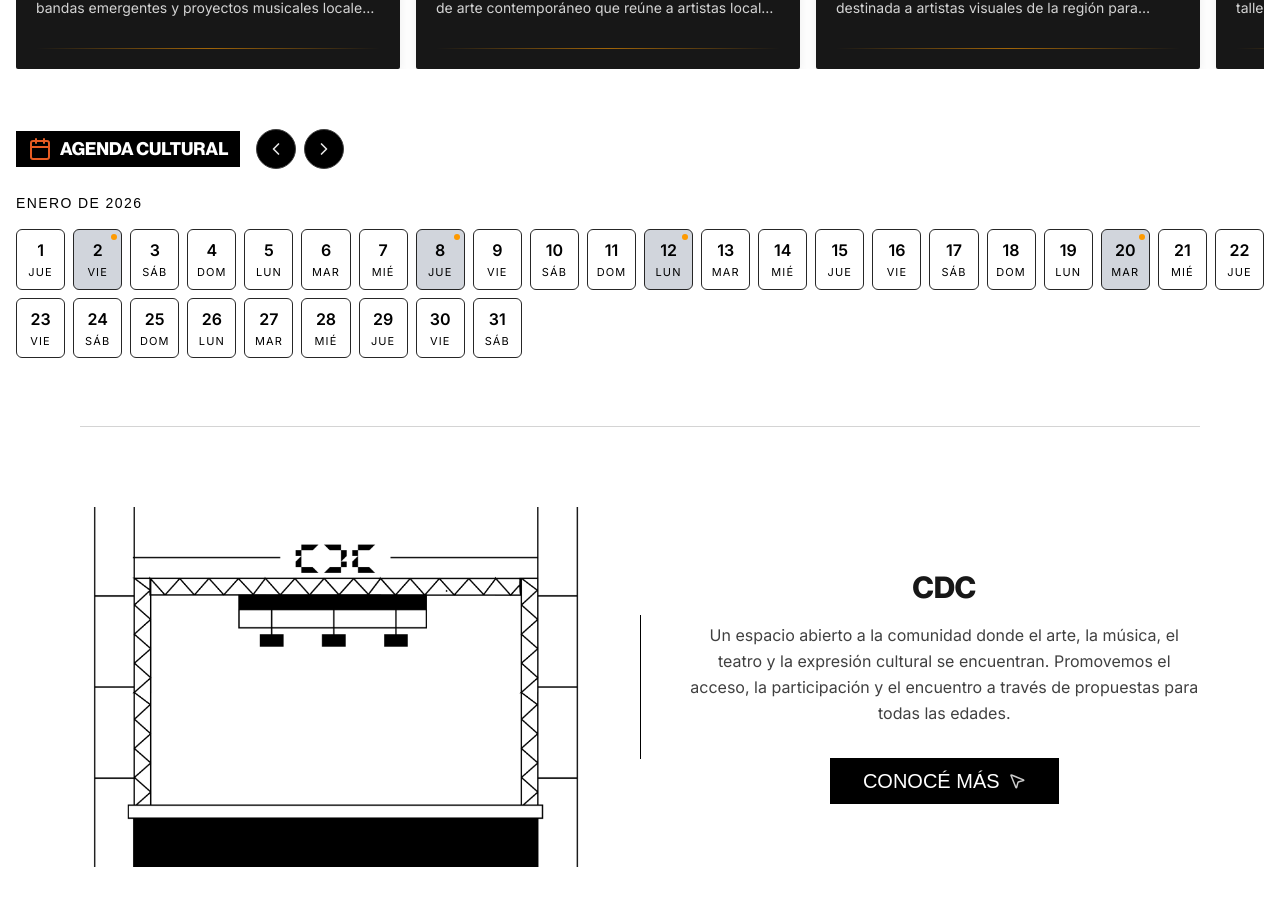
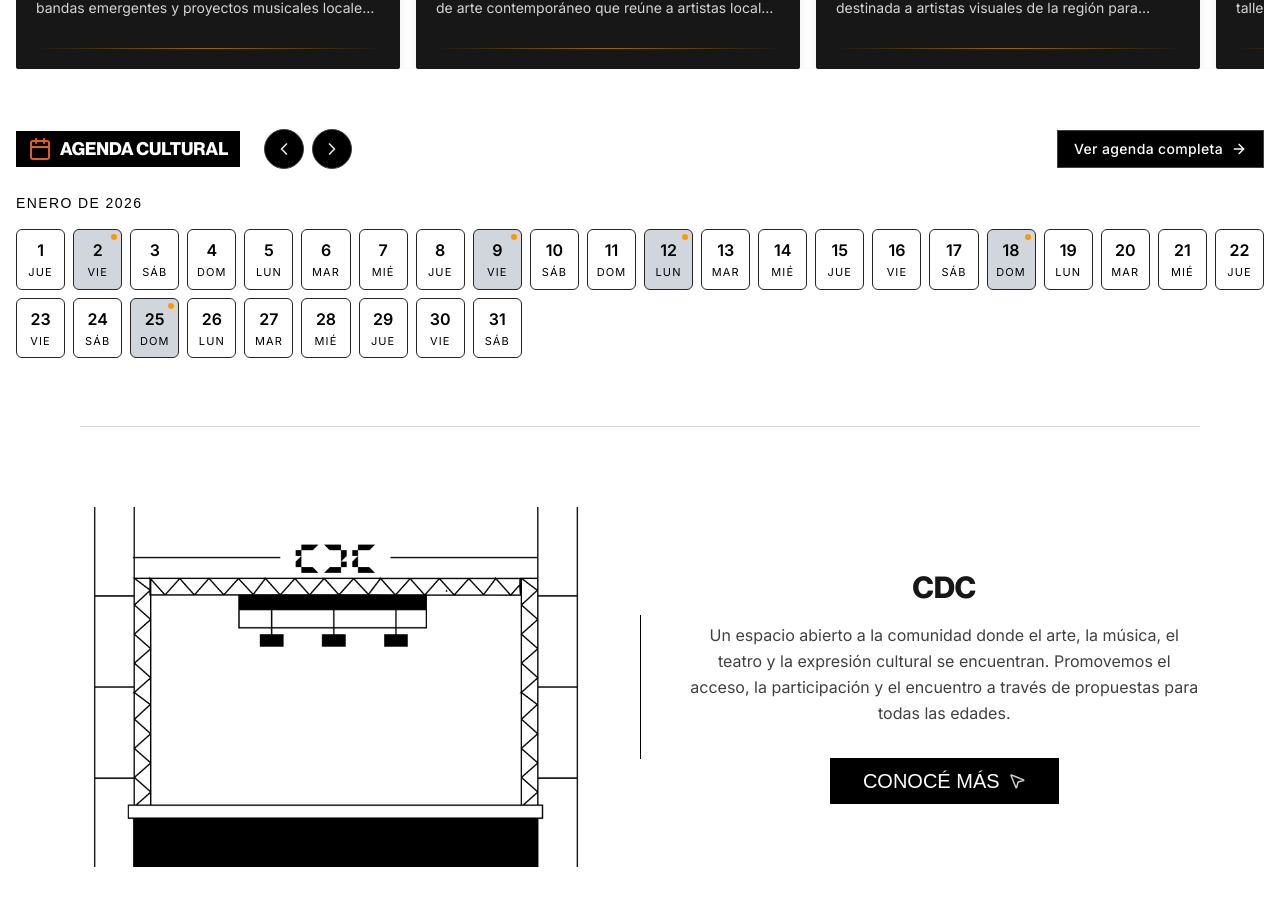
Before and after one commit to kevkarlion/casa-de-la-cultura, a Next.js app: page / in a window 1280 px wide. Shown: the part 1037-1942 px from the top of the page. Built offline with nearby package versions, Linux system fonts and the light colour scheme; a web font is replaced by a local one.

Commit message:
agenda rapida recibe datos y rounting ok, add button agenda completa

```diff
--- a/app/page.tsx
+++ b/app/page.tsx
@@ -5,6 +5,7 @@ import ActividadesYEspacios from "@/components/home/ActEsp/ActEsp";
 import Socio from "@/components/home/Socio/Socio";
 import Novedades from "@/components/home/Novedades/Novedades";
 import ContactoRapido from "@/components/home/ContactoRapido/ContactoRapido";
+
 
 import EventCarousel from "@/components/shared/eventos/EventosDestacados";
 
@@ -34,7 +35,7 @@ const Page = () => {
       {/* Los más destacados */}
       <EventCarousel items={destacados} />
 
-      <AgendaRapida items={agendaRapidaMock} />
+      <AgendaRapida items={eventosCompletMock} />
 
       <PresentacionCdc />
 
--- a/components/home/AgendaRapida/AgendaRapida.tsx
+++ b/components/home/AgendaRapida/AgendaRapida.tsx
@@ -1,7 +1,7 @@
 "use client";
 
 import { useMemo, useState, useRef, useEffect } from "react";
-import { ChevronLeft, ChevronRight, Calendar } from "lucide-react";
+import { ChevronLeft, ChevronRight, Calendar, ArrowRight } from "lucide-react";
 import Link from "next/link";
 
 interface AgendaItem {
@@ -117,7 +117,8 @@ export default function AgendaRapida({ items }: AgendaRapidaProps) {
     <section className="relative z-20 w-full py-12 bottom-30 lg:bottom-45">
       <div className="mx-auto max-w-7xl px-4">
         {/* HEADER */}
-        <div className="mb-6 flex items-center gap-4 ">
+        <div className="mb-6 flex flex-col sm:flex-row sm:items-center justify-between gap-4">
+          <div className="flex items-center gap-2">
             <div className="flex items-center gap-2 bg-black not-last:px-3 py-1">
               <Calendar className="text-primary" />
               <h2 className="text-lg font-neue font-semibold text-brand-white-cdc uppercase">
@@ -125,7 +126,7 @@ export default function AgendaRapida({ items }: AgendaRapidaProps) {
               </h2>
             </div>
 
-          <div className="flex gap-2">
+            <div className="flex gap-2 ml-4">
               <button
                 onClick={() =>
                   setCurrentDate(
@@ -150,6 +151,21 @@ export default function AgendaRapida({ items }: AgendaRapidaProps) {
                 <ChevronRight size={20} />
               </button>
             </div>
+          </div>
+
+          {/* BOTÓN VER AGENDA COMPLETA */}
+          <Link
+            href="/agenda"
+            className="group flex items-center gap-2 self-start sm:self-center px-4 py-2 bg-black text-brand-white-cdc border border-neutral-700 l hover:border-primary hover:text-primary transition-all duration-300"
+          >
+            <span className="text-sm font-medium tracking-wide">
+              Ver agenda completa
+            </span>
+            <ArrowRight
+              size={16}
+              className="group-hover:translate-x-1 transition-transform duration-300"
+            />
+          </Link>
         </div>
 
         <p className="font-neue mb-4 text-sm uppercase tracking-widest text-black">
@@ -260,7 +276,7 @@ export default function AgendaRapida({ items }: AgendaRapidaProps) {
               {eventsByDay.get(openDay)?.map((event) => (
                 <li key={event.id}>
                   <Link
-                    href={`/agenda/${event.slug}`}
+                    href={`/eventos/${event.slug}`}
                     className="block rounded-md p-2 hover:bg-gray-300"
                   >
                     <p className="text-sm font-medium text-black leading-snug">
--- a/components/home/SectionTalleres/SectionTalleres.tsx
+++ b/components/home/SectionTalleres/SectionTalleres.tsx
@@ -30,12 +30,12 @@ const talleres = [
 
 export default function SectionTalleres() {
   return (
-    <section className="w-full pt-16 pb-20 bg-brand-white-cdc">
+    <section className="w-full pt-12 pb-20 bg-brand-white-cdc">
       {/* Header */}
       <header className="mb-16 text-center">
-        <h2 className="mb-2 font-neue text-3xl lg:text-5xl font-bold uppercase text-black">
-          Talleres
-        </h2>
+        <h2 className="text-5xl text-black font-neue md:text-6xl font-bold mb-12 text-center tracking-tight">
+      TALLERES
+      </h2>
         <p className="mx-auto max-w-xl text-sm lg:text-xl text-black leading-relaxed">
           Propuestas formativas y recreativas para infancias, adolescentes y personas adultas.
         </p>
--- a/components/shared/eventos/EventosDestacados.tsx
+++ b/components/shared/eventos/EventosDestacados.tsx
@@ -83,7 +83,7 @@ export default function EventCarousel({ items }: Props) {
                 if (el) cardsRef.current[i] = el
               }}
               // Ancho fijo en todos los breakpoints pero responsive
-              className="w-64 sm:w-72 md:w-80 lg:w-96 flex-shrink-0 snap-start"
+              className="w-64 sm:w-72 md:w-80 lg:w-96 shrink-0 snap-start"
             >
               <EventCard
                 image={item.image}
--- a/utils/eventsComplet.mock.ts
+++ b/utils/eventsComplet.mock.ts
@@ -5,6 +5,7 @@ export interface Event {
   id: number;
   image: string;
   date: string; // ISO
+  time?: string; // Hora del evento (opcional)
   title: string;
   description: string;
   slug: string;
@@ -19,6 +20,7 @@ export const eventosCompletMock: Event[] = [
     id: 1,
     image: "/imagenes/expo.png",
     date: "2026-01-12",
+    time: "19:00",
     title: "Muestra de Arte Contemporáneo",
     description: `
 La Casa de la Cultura presenta una nueva muestra de arte contemporáneo que reúne a artistas locales y regionales en una propuesta colectiva.
@@ -35,6 +37,7 @@ La muestra propone un espacio abierto al público donde el arte se convierte en
     id: 2,
     image: "/imagenes/teatro.webp",
     date: "2026-01-18",
+    time: "21:00",
     title: "Teatro Independiente",
     description: `
 Una propuesta teatral íntima y cercana que invita al público a sumergirse en historias cotidianas atravesadas por el humor, el drama y la emoción.
@@ -51,6 +54,7 @@ El teatro independiente se presenta aquí como un espacio de encuentro, expresi
     id: 3,
     image: "/imagenes/noche-musica.webp",
     date: "2026-01-25",
+    time: "20:30",
     title: "Noche de Música en Vivo",
     description: `
 Una noche dedicada a la música en vivo donde bandas emergentes y proyectos musicales locales se encuentran para compartir escenario.
@@ -67,6 +71,7 @@ Un evento pensado para disfrutar de la música, descubrir nuevas bandas y fortal
     id: 4,
     image: "/imagenes/ceramica.png",
     date: "2026-01-02",
+    time: "16:00",
     title: "Taller Abierto de Cerámica",
     description: `
 La Casa de la Cultura abre sus puertas para un taller participativo de cerámica, destinado a personas con o sin experiencia previa.
@@ -83,6 +88,7 @@ Una actividad pensada para acercarse al arte desde la práctica, el hacer y el d
     id: 5,
     image: "/imagenes/cine.png",
     date: "2026-01-09",
+    time: "19:30",
     title: "Cine Debate",
     description: `
 Proyección de una película seleccionada especialmente por su valor artístico y social, seguida de un espacio de intercambio y debate abierto.
```
Lines whose indentation alone changed are shown as unchanged.
